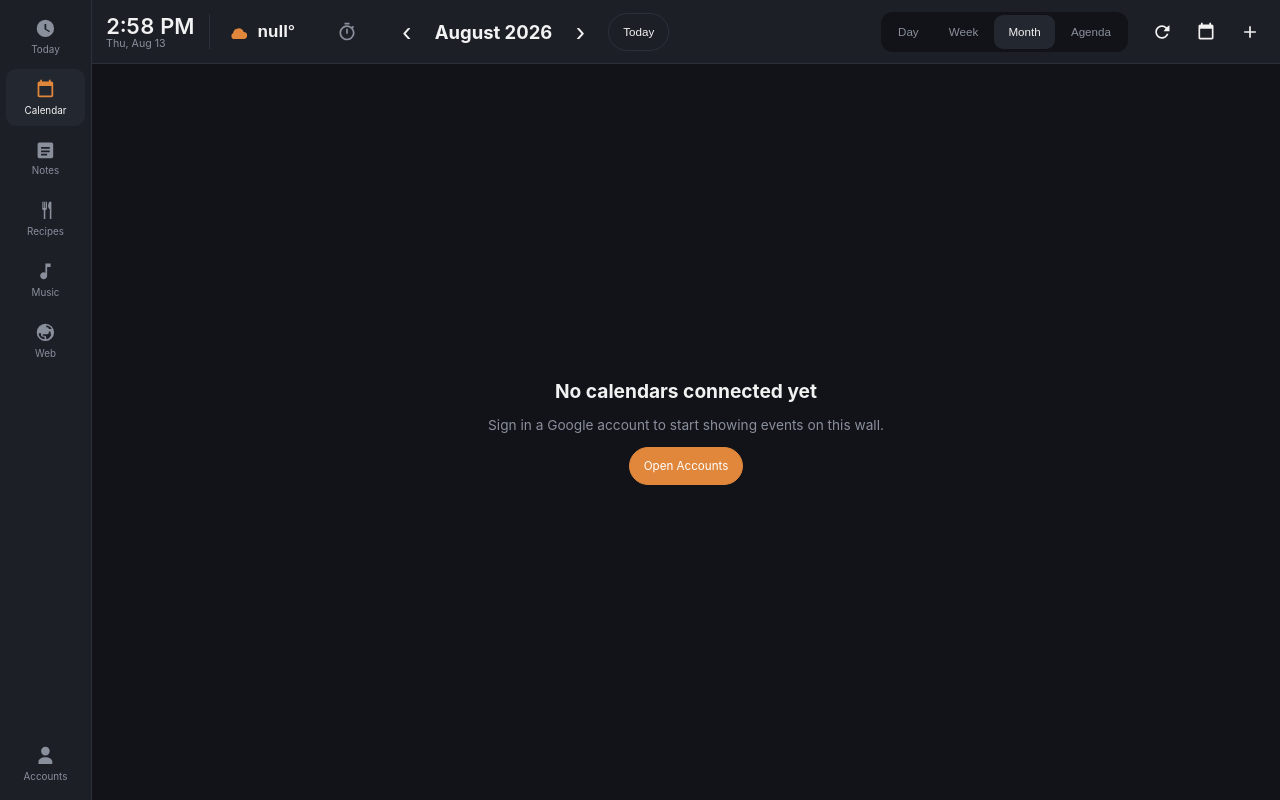
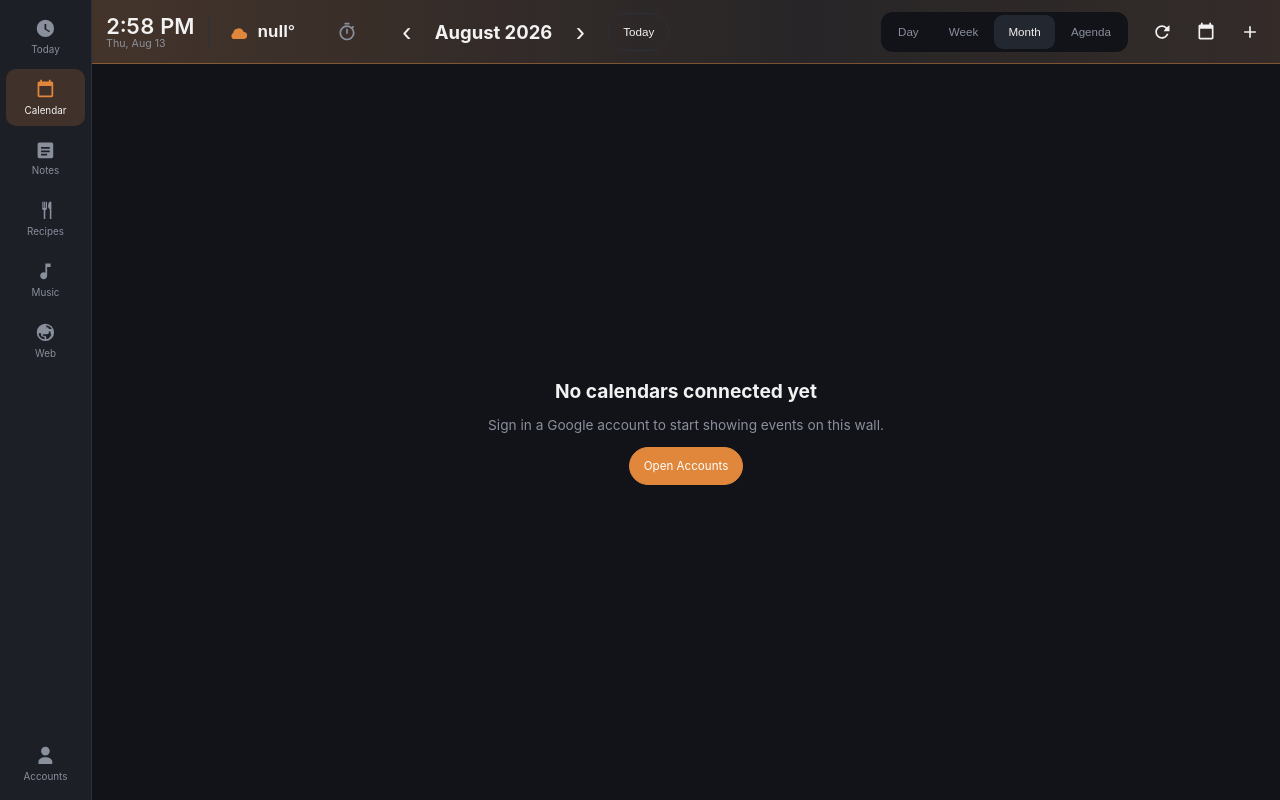
Before and after one commit to elijahcraig45/wallCalendar, a Flask app: page / in a window 1280 px wide. Run offline with Flask 3, Linux system fonts and the light colour scheme; data that the repository does not hold is empty.

Commit message:
make the monthly theme actually visible
Measured on the wall: the theme was painting 900 of 1,906,560 pixels - 0.05% of
the screen - because it only coloured today's ~30px date circle plus a 6%-alpha
wash, while every event bar carries its owner's colour rather than the theme.
From a chair, which is the only place this gets looked at, August was
indistinguishable from January.

The instinct was right and applied to almost nothing. The theme now colours the
chrome: the header bar, the Sun..Sat strip, today's whole cell, the rail's active
item and the time grid's today column. Text colour, contrast, type and event
colours are still untouched.

Each month now carries its accent as RGB components too (--accent-rgb), so the
stylesheet can derive any alpha it needs instead of needing a hardcoded rgba()
per month per surface.

🤖 Generated with Claude Code at The Home Depot

Co-Authored-By: Claude <noreply@anthropic.com>

```diff
--- a/static/nav.js
+++ b/static/nav.js
@@ -120,33 +120,35 @@ setInterval(refreshNowPlaying, railChipWanted ? 20000 : 5000);
    all sat on the default blue while the calendar was amber - which reads as a
    bug rather than a theme. calendar.js still calls this with whatever month is
    being browsed. */
+/* Each month carries its accent twice: as a hex string for `--accent`, and as
+   space-separated RGB components for `--accent-rgb`, which lets the stylesheet
+   derive any alpha it needs with rgb(var(--accent-rgb) / 0.14). Without that,
+   themed translucent surfaces would need a hardcoded rgba() per month. */
 const MONTH_THEMES = [
-  { accent: "#7aa2d6", wash: "rgba(122, 162, 214, 0.05)" }, // Jan - cold light
-  { accent: "#c98bb0", wash: "rgba(201, 139, 176, 0.05)" }, // Feb
-  { accent: "#6fae7c", wash: "rgba(111, 174, 124, 0.05)" }, // Mar - first green
-  { accent: "#7bbf6a", wash: "rgba(123, 191, 106, 0.06)" }, // Apr
-  { accent: "#9ac45c", wash: "rgba(154, 196, 92, 0.06)" },  // May
-  { accent: "#4fb3a6", wash: "rgba(79, 179, 166, 0.06)" },  // Jun
-  { accent: "#e8a33d", wash: "rgba(232, 163, 61, 0.06)" },  // Jul - high summer
-  { accent: "#e0873c", wash: "rgba(224, 135, 60, 0.06)" },  // Aug
-  { accent: "#c9772f", wash: "rgba(201, 119, 47, 0.06)" },  // Sep
-  { accent: "#d2652f", wash: "rgba(210, 101, 47, 0.07)" },  // Oct
-  { accent: "#a8613f", wash: "rgba(168, 97, 63, 0.06)" },   // Nov
-  { accent: "#5f93c4", wash: "rgba(95, 147, 196, 0.05)" },  // Dec
+  { accent: "#7aa2d6", rgb: "122 162 214" },  // Jan - cold light
+  { accent: "#c98bb0", rgb: "201 139 176" },  // Feb
+  { accent: "#6fae7c", rgb: "111 174 124" },  // Mar - first green
+  { accent: "#7bbf6a", rgb: "123 191 106" },  // Apr
+  { accent: "#9ac45c", rgb: "154 196 92" },   // May
+  { accent: "#4fb3a6", rgb: "79 179 166" },   // Jun
+  { accent: "#e8a33d", rgb: "232 163 61" },   // Jul - high summer
+  { accent: "#e0873c", rgb: "224 135 60" },   // Aug
+  { accent: "#c9772f", rgb: "201 119 47" },   // Sep
+  { accent: "#d2652f", rgb: "210 101 47" },   // Oct
+  { accent: "#a8613f", rgb: "168 97 63" },    // Nov
+  { accent: "#5f93c4", rgb: "95 147 196" },   // Dec
 ];
 
 const DEFAULT_ACCENT = "#4285F4";
+const DEFAULT_ACCENT_RGB = "66 133 244";
 
 function applyMonthTheme(monthNumber) {
   const root = document.documentElement;
-  if (localStorage.getItem("calendar_themes") === "off") {
-    root.style.setProperty("--accent", DEFAULT_ACCENT);
-    root.style.setProperty("--month-wash", "transparent");
-    return;
-  }
+  const off = localStorage.getItem("calendar_themes") === "off";
   const theme = MONTH_THEMES[(monthNumber - 1) % 12];
-  root.style.setProperty("--accent", theme.accent);
-  root.style.setProperty("--month-wash", theme.wash);
+  root.style.setProperty("--accent", off ? DEFAULT_ACCENT : theme.accent);
+  root.style.setProperty("--accent-rgb", off ? DEFAULT_ACCENT_RGB : theme.rgb);
+  root.dataset.themed = off ? "off" : "on";
 }
 
 // Whatever month it is right now, before any page-specific script runs.
--- a/static/style.css
+++ b/static/style.css
@@ -23,9 +23,10 @@
      minimum when the day's range is too wide to fit. */
   --hour-height: 30px;
   --gutter-width: 54px;
-  /* Set per month by calendar.js. A wash this faint is the whole seasonal effect
-     on the background; the accent carries the rest. */
-  --month-wash: transparent;
+  /* Set per month by nav.js: the accent's RGB components, so any rule below can
+     derive a translucent tint of the current month's colour. Defaults to the
+     Google blue in case a page renders before the script runs. */
+  --accent-rgb: 66 133 244;
 }
 
 /* 1024x600 (official Pi 7" DSI) - the tightest target. */
@@ -2025,11 +2026,58 @@ textarea.text-input {
   line-height: 44px;
 }
 
-/* ---------- monthly theme wash ---------- */
-
-/* Applied to the stage rather than body so the rail stays neutral - a tinted rail
-   would fight the accent rather than support it. */
-#stage { background-image: linear-gradient(var(--month-wash), var(--month-wash)); }
+/* ---------- monthly theme ----------
+   The first version of this changed the accent and a 6%-alpha wash, and nothing
+   else. Measured on the wall, that painted 900 of 1,906,560 pixels - 0.05% of the
+   screen - because every event bar carries its owner's colour, not the theme. It
+   was invisible from a chair, which is the only place it gets looked at.
+
+   So the theme now colours the *chrome*: the header, the weekday strip, today's
+   cell and a perceptible wash. Text colour, contrast and event colours are still
+   untouched, which was the right instinct - just applied to almost nothing. */
+
+#stage {
+  background-image: linear-gradient(
+    160deg,
+    rgb(var(--accent-rgb) / 0.13) 0%,
+    rgb(var(--accent-rgb) / 0.04) 55%,
+    rgb(var(--accent-rgb) / 0.09) 100%
+  );
+}
+
+/* The largest single themed surface, and the one at eye level. */
+#top-bar {
+  background-image: linear-gradient(
+    90deg,
+    rgb(var(--accent-rgb) / 0.20) 0%,
+    rgb(var(--accent-rgb) / 0.06) 60%,
+    rgb(var(--accent-rgb) / 0.12) 100%
+  );
+  border-bottom-color: rgb(var(--accent-rgb) / 0.45);
+}
+
+/* Sun..Sat reads as a label row, so tinting it costs no legibility and gives the
+   month an unmistakable colour across the full width. */
+#weekday-row {
+  color: rgb(var(--accent-rgb) / 0.92);
+  background: rgb(var(--accent-rgb) / 0.10);
+  border-bottom: 2px solid rgb(var(--accent-rgb) / 0.5);
+  font-weight: 600;
+}
+
+/* Today was previously a ~30px circle. The whole cell now carries the tint, which
+   is what makes "where is today" answerable from across the room. */
+.day-cell.today {
+  background:
+    linear-gradient(rgb(var(--accent-rgb) / 0.16), rgb(var(--accent-rgb) / 0.16)),
+    var(--surface-hi);
+  box-shadow: inset 0 0 0 2px rgb(var(--accent-rgb) / 0.55);
+}
+
+/* The rail's active item and the time grid's today column, for the same reason. */
+.rail-item.active { background: rgb(var(--accent-rgb) / 0.18); }
+.timegrid-col.today { background: rgb(var(--accent-rgb) / 0.10); }
+.timegrid-day-head.today { background: rgb(var(--accent-rgb) / 0.14); }
 
 /* ---------- night dimming ---------- */
 
```
